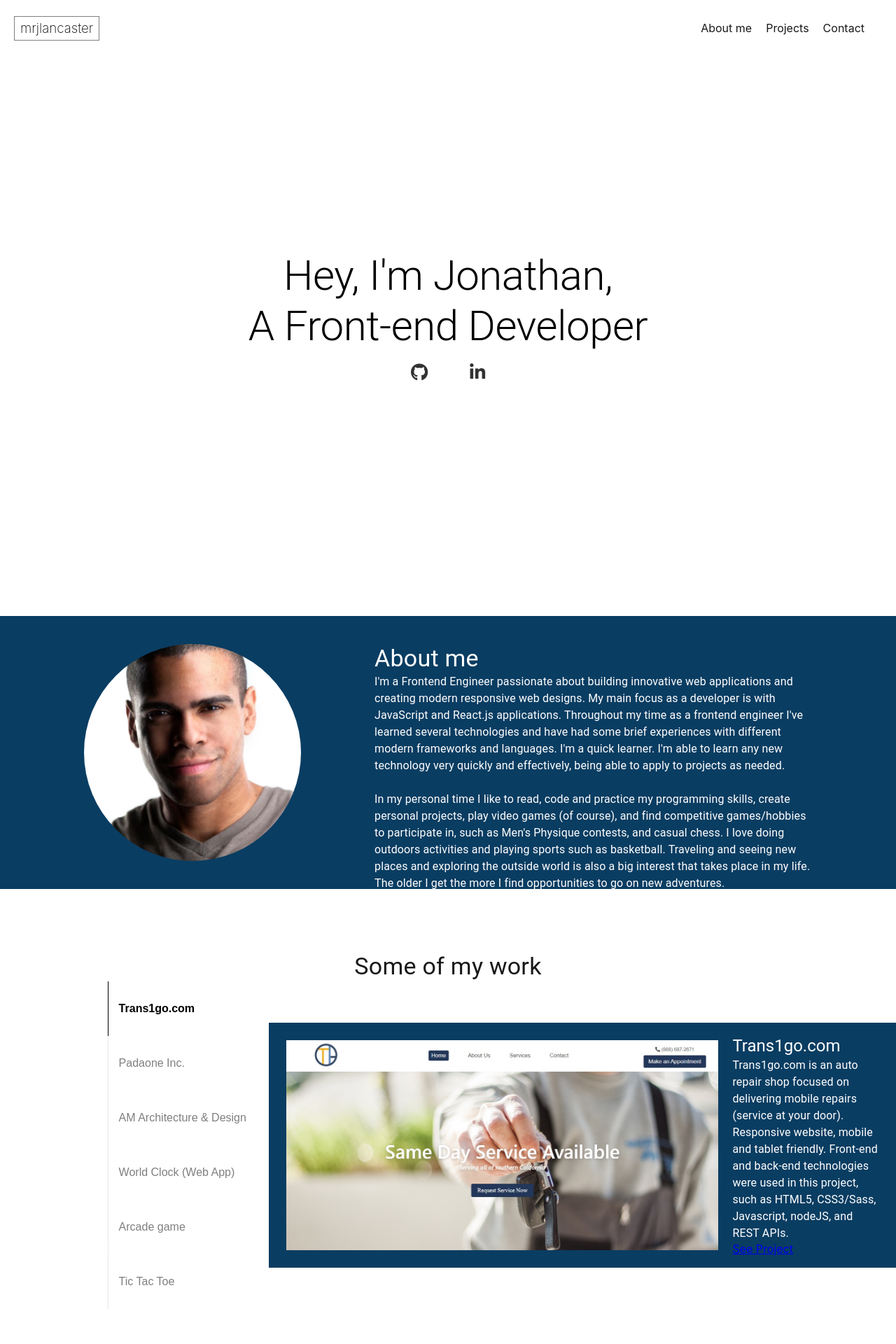
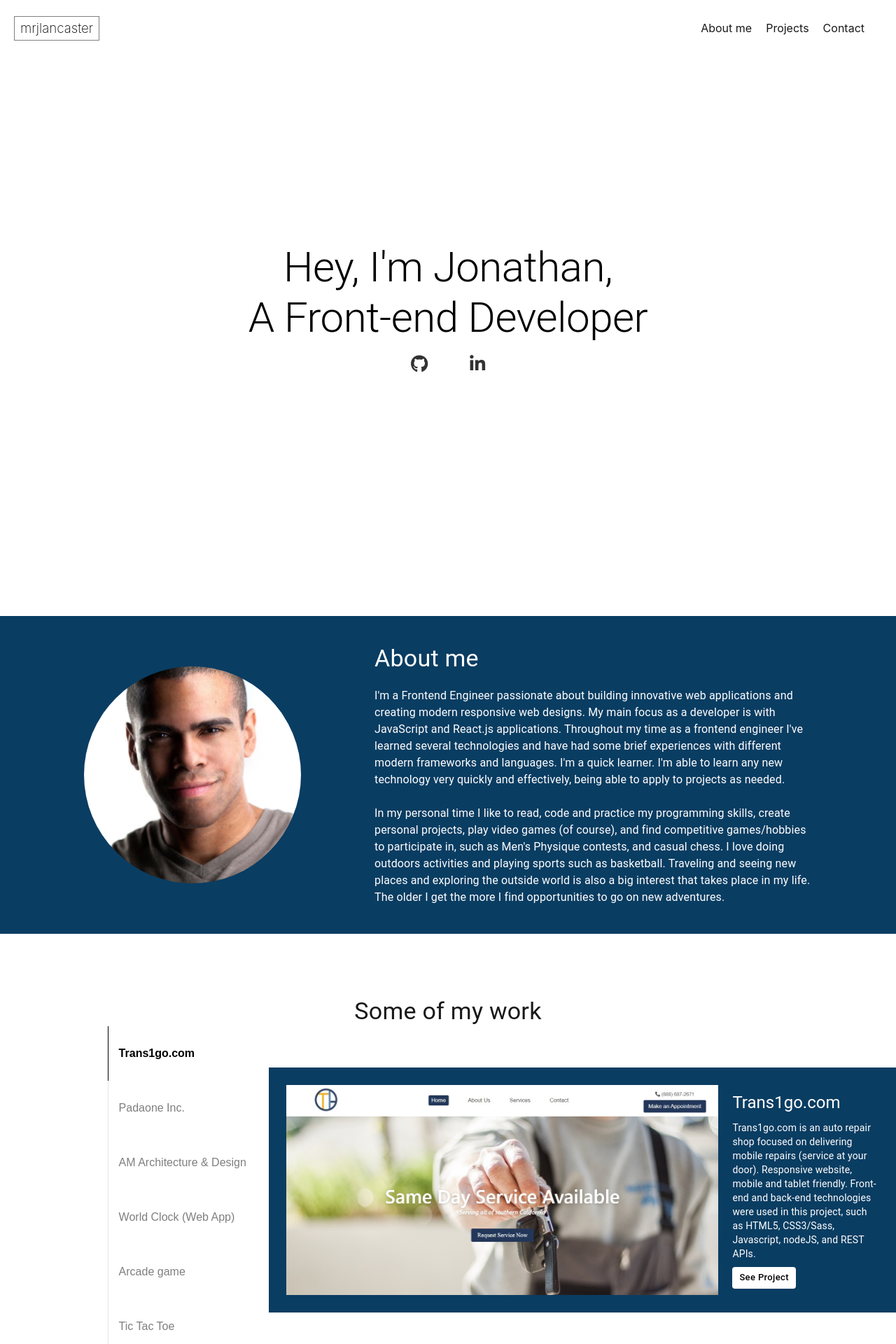
Before and after one commit to mrjlancaster/Portfolio, a React (Create React App) app: page / in a window 1280 px wide. Shown: the top 1920 px of the page at 70% size. Built offline with nearby package versions, Linux system fonts and the light colour scheme.

Commit message:
fix styling bugs and refactor code

```diff
--- a/src/components/Footer.js
+++ b/src/components/Footer.js
@@ -1,36 +1,48 @@
-import React, { useState } from "react";
+import React from "react";
+import { Link } from "@material-ui/core";
 
 const Footer = () => {
-	const [email] = useState({
+	const contact = {
 		email: "lancast001@gmail.com",
-	});
+		phone: "+17739919846",
+	};
+
+	const social = [
+		{
+			link: "https://github.com/mrjlancaster",
+			iconClassname: "fab fa-github",
+		},
+		{
+			link: "https://www.linkedin.com/in/mrjlancaster",
+			iconClassname: "fab fa-linkedin-in",
+		},
+	];
 
 	return (
 		<div id="contact" className="contactBox">
 			<h2 className="contactTitle">Get in touch</h2>
 			<div className="contact_info-wrapper">
-				<a href="tel:+17739919846" className="contact-number">
+				<a href={`tel:${contact.phone}`} className="contact-number">
 					<i className="fas fa-phone-alt"></i> +1 (773)-991-9846
 				</a>
-				<a href={"mailto: " + email.email} className="contact-email">
-					<i className="far fa-envelope"></i> lancast001@gmail.com
+				<a href={"mailto: " + contact.email} className="contact-email">
+					<i className="far fa-envelope"></i> {contact.email}
 				</a>
 			</div>
 			<div className="contact_social-icons">
-				<a
-					href="https://github.com/mrjlancaster"
-					target="_blank"
-					className="contact_socialLinks"
-				>
-					<i className="fab fa-github"></i>
-				</a>
-				<a
-					href="https://www.linkedin.com/in/mrjlancaster"
-					target="_blank"
-					className="contact_socialLinks"
-				>
-					<i className="fab fa-linkedin-in"></i>
-				</a>
+				{social.map((item) => {
+					return (
+						<Link
+							href={item.link}
+							target="_blank"
+							className="contact_socialLinks"
+							rel="noreferrer"
+							color="white"
+						>
+							<i className={item.iconClassname}></i>
+						</Link>
+					);
+				})}
 			</div>
 		</div>
 	);
--- a/src/components/Header.js
+++ b/src/components/Header.js
@@ -1,5 +1,4 @@
-import React, { useState } from "react";
-
+import React from "react";
 import { Link } from "react-scroll";
 
 const Header = () => {
--- a/src/index.js
+++ b/src/index.js
@@ -1,13 +1,7 @@
 import React from "react";
 import ReactDOM from "react-dom";
+
 import "./styles/main.scss";
 import App from "./App";
-import theme from "./theme";
-import { ThemeProvider } from "@material-ui/core";
 
-ReactDOM.render(
-	<ThemeProvider theme={theme}>
-		<App />
-	</ThemeProvider>,
-	document.getElementById("root")
-);
+ReactDOM.render(<App />, document.getElementById("root"));
--- a/src/sections/AboutSection.js
+++ b/src/sections/AboutSection.js
@@ -1,3 +1,4 @@
+import { Typography } from "@material-ui/core";
 import React from "react";
 
 // import ProfilePicture from '../img/profile_pic.jpg';
@@ -7,7 +8,7 @@ const AboutSection = () => {
 		<div id="about" className="about-me">
 			<div className="profile_pic-wrapper"></div>
 			<div className="text-wrapper">
-				<h4 className="about-title">About me</h4>
+				<Typography variant="h4">About me</Typography>
 				<p className="about-bio">
 					I'm a Frontend Engineer passionate about building innovative web
 					applications and creating modern responsive web designs. My main
--- a/src/sections/MyWorkSection.js
+++ b/src/sections/MyWorkSection.js
@@ -1,4 +1,5 @@
 import React, { useState } from "react";
+import { Button, ButtonBase, Link, Typography } from "@material-ui/core";
 
 // import './cards/AM2.css'
 // import Trans1go2 from "./cards/Trans1go2";
@@ -12,7 +13,6 @@ import ArcadeGameScreenshot from "../img/arcade_game.jpg";
 import TicTacToeScreenshot from "../assets/tic-tac-toe.png";
 
 // material ui imports
-import { Typography } from "@material-ui/core";
 
 const MyWorkSection = () => {
 	const [activeTab, setActiveTab] = useState(0);
@@ -64,7 +64,7 @@ const MyWorkSection = () => {
 		{
 			image: TicTacToeScreenshot,
 			title: "Tic Tac Toe",
-			description: "",
+			description: "Created Tic Tac Toe just for fun. Check it out!",
 			link: "https://mrjlancaster.github.io/tic-tac-toe/",
 		},
 	];
@@ -109,20 +109,32 @@ const MyWorkSection = () => {
 								alt="project pic"
 							/>
 							<div className="project_text-wrapper">
-								<h5 className="project_title-name">
+								<Typography variant="h5">
 									{tabContent[activeTab].title}
-								</h5>
-								<p className="project-description">
+								</Typography>
+
+								<Typography variant="body2">
 									{tabContent[activeTab].description}
-								</p>
+								</Typography>
+
 								<div>
-									<a
+									<Button
+										variant="contained"
 										href={tabContent[activeTab].link}
-										target="blank"
-										className="projectBtn"
+										target="_blank"
+										underline="none"
+										rel="noreferrer"
+										// color="primary"
+										size="small"
+										style={{
+											textTransform: "none",
+											background: "#fff",
+											color: "#000",
+										}}
+										disableElevation
 									>
 										See Project
-									</a>
+									</Button>
 								</div>
 							</div>
 						</div>
--- a/src/sections/WelcomeSection.js
+++ b/src/sections/WelcomeSection.js
@@ -1,4 +1,4 @@
-import React, { useState } from "react";
+import React, { useEffect, useState } from "react";
 
 // Material UI imports
 import useStyles from "../styles";
@@ -10,6 +10,7 @@ function WelcomeSection() {
 	const [intro, setIntro] = useState({ opacity: "0" });
 	const [isShown, setIsShown] = useState({ opacity: "0" });
 
+	useEffect(() => {
 		window.addEventListener("load", () => {
 			setTimeout(() => {
 				setIntro({
@@ -24,6 +25,7 @@ function WelcomeSection() {
 				});
 			}, 1500);
 		});
+	}, []);
 
 	return (
 		<div id="welcome" className={classes.welcomeContainer}>
--- a/src/styles.js
+++ b/src/styles.js
@@ -1,75 +1,74 @@
-import { makeStyles } from '@material-ui/core/styles';
+import { makeStyles } from "@material-ui/core/styles";
 
 const opacity = 0.8;
 
 const useStyles = makeStyles((theme) => ({
-
 	// Welcome section
 	welcomeContainer: {
-		 display: 'flex',
-		 height: '100vh'
+		display: "flex",
+		height: "100vh",
 	},
 	socialLinks: {
-		 display: 'inline',
-		 color: '#000',
+		display: "inline",
+		color: "#000",
 		opacity: opacity,
-		 margin: '20px 30px',
+		margin: "20px 30px",
 		fontSize: 25,
-		 transition: 'all 300ms ease',
-		 '&:hover': {
-			 color: '#0083ff'
-		 }
+		transition: "all 300ms ease",
+		"&:hover": {
+			color: "#0083ff",
+		},
 	},
 
 	// Projects styles
 	projectsBox: {
-		margin: '0 auto',
+		margin: "0 auto",
 		paddingBottom: 25,
-		backgroundColor: '#f1f2f6'
+		backgroundColor: "#f1f2f6",
 	},
 	projectsContainer: {
-		 width: '100%',
-		display: 'flex',
-		flexWrap: 'wrap',
-		justifyContent: 'space-evenly',
+		width: "100%",
+		display: "flex",
+		flexWrap: "wrap",
+		justifyContent: "space-evenly",
 	},
 	root: {
 		maxWidth: 500,
-		margin: '30px 0'
+		margin: "30px 0",
 	},
 	media: {
-		height: 245
+		height: 245,
 	},
 	projectsHeading: {
-		 textAlign: 'center',
-		 padding: '60px 0 40px 0',
+		textAlign: "center",
+		padding: "60px 0 40px 0",
 		opacity: opacity,
 	},
 	buttonLink: {
-		 textDecoration: 'none',
-		 color: '#1769aa'
+		textDecoration: "none",
+		color: "#1769aa",
 	},
 
 	// calculator styles
 	ifStatements: {
-		textDecoration: 'underline'
+		textDecoration: "underline",
 	},
 
 	// Contact component styles
 	contactBox: {
-		 backgroundColor: '#000',
-		 height: '100vh',
-		 display: 'flex',
-		 flexDirection: 'column',
-		 alignItems: 'center',
-		 justifyContent: 'space-evenly'
+		backgroundColor: "#000",
+		height: "100vh",
+		display: "flex",
+		flexDirection: "column",
+		alignItems: "center",
+		justifyContent: "space-evenly",
 	},
 	contactTitle: {
-		 color: '#f5f5f7',
+		color: "#f5f5f7",
 		fontSize: 40,
 		fontWeight: 200,
-		 letterSpacing: '1px',
+		letterSpacing: "1px",
 	},
-}))
+}));
 
 export default useStyles;
--- a/src/styles/layouts/_footer.scss
+++ b/src/styles/layouts/_footer.scss
@@ -12,7 +12,7 @@
 	line-height: 1.2;
 	font-family: "Roboto", "Helvetica", "Arial", sans-serif;
 	color: #f5f5f7;
-	font-size: 2.7rem;
+	font-size: 2.6rem;
 	font-weight: 300;
 	padding-bottom: 20px;
 	letter-spacing: -0.00833em;
@@ -45,12 +45,13 @@
 
 .contact_social-icons {
 	padding: 10px;
+	display: flex;
+	gap: 30px;
 }
 
 .contact_socialLinks {
 	display: inline;
 	color: #ffff;
-	margin: 0 20px;
 	font-size: 22px;
 	transition: all 0.3s ease;
 }
--- a/src/styles/sections/_about.scss
+++ b/src/styles/sections/_about.scss
@@ -4,7 +4,7 @@
 	align-items: center;
 	justify-content: space-evenly;
 	padding: 40px 15px;
-	height: 390px;
+	// height: 390px;
 }
 
 .about-title {
@@ -16,6 +16,7 @@
 }
 
 .about-bio {
+	margin-top: 20px;
 	font-size: 1rem;
 	font-family: "Roboto", "Helvetica", "Arial", sans-serif;
 	font-weight: 400;
--- a/src/styles/sections/_myWork.scss
+++ b/src/styles/sections/_myWork.scss
@@ -9,11 +9,11 @@
 
 .work_container {
 	display: flex;
+	justify-content: flex-end;
 }
 
 .work_heading {
-	display: flex;
-	justify-content: center;
+	text-align: center;
 	opacity: 0.9;
 }
 
@@ -61,11 +61,14 @@
 	height: 350px;
 	padding: 25px;
 	display: flex;
+	width: 100%;
 	background-color: #0a3d62;
 }
 
 .project_details {
 	display: flex;
+	// height: 100%;
+	width: 100%;
 	justify-content: flex-end;
 	color: #fff;
 }
@@ -88,8 +91,14 @@
 .project_text-wrapper {
 	display: flex;
 	flex-direction: column;
-	justify-content: center;
+	justify-content: space-evenly;
+	max-height: 350px;
+	overflow: auto;
 	margin-left: 20px;
+}
+
+.pic {
+	width: 73%;
 }
 
 /* MEDIA QUERIES */
--- a/src/styles/sections/_welcome.scss
+++ b/src/styles/sections/_welcome.scss
@@ -4,9 +4,8 @@
 	justify-content: center;
 	align-items: center;
 	text-align: center;
-	height: 93%;
-	width: 98%;
-	margin: 0 auto;
+	height: calc(100vh - 80px);
+	width: 100%;
 }
 
 .welcome__title {
```
Lines whose indentation alone changed are shown as unchanged.
